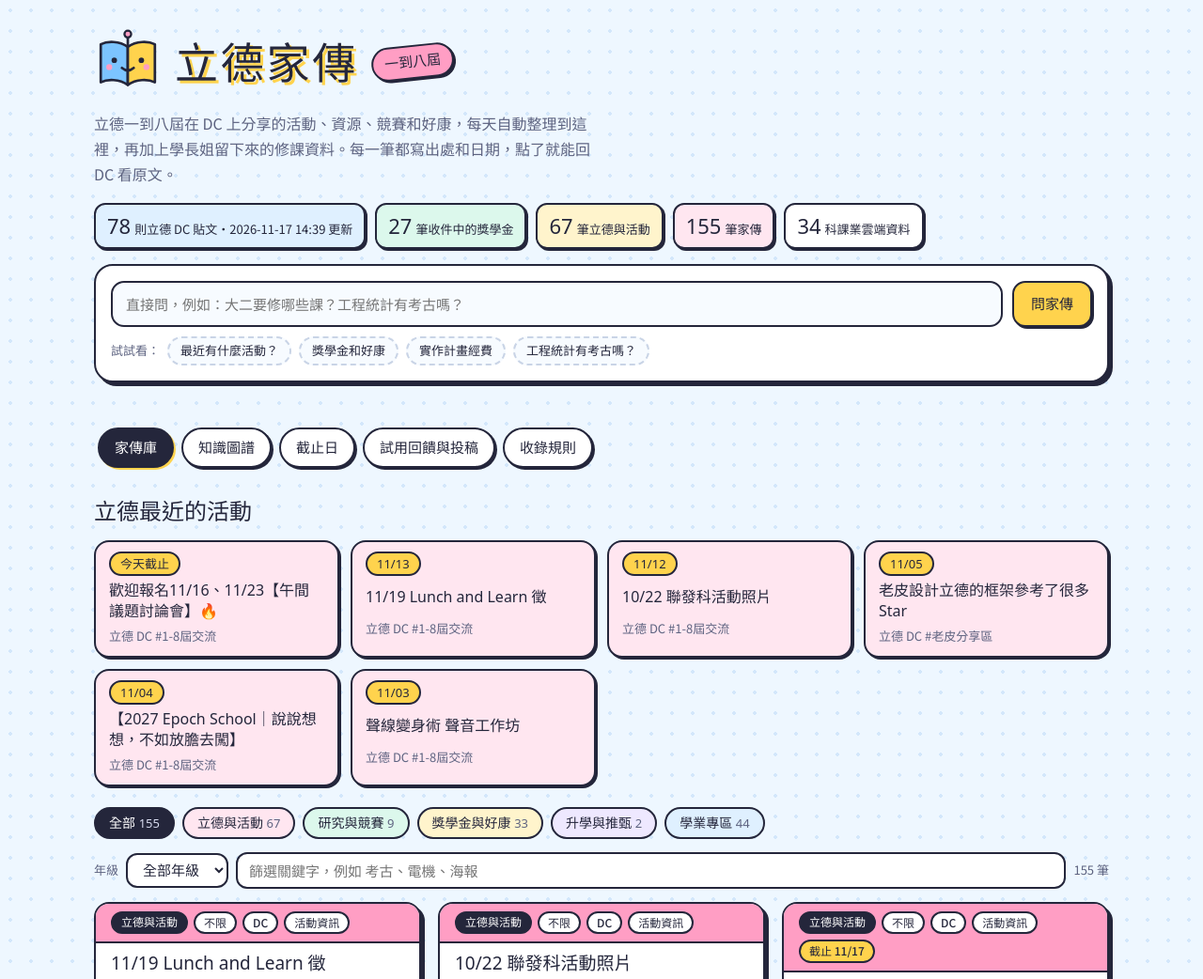
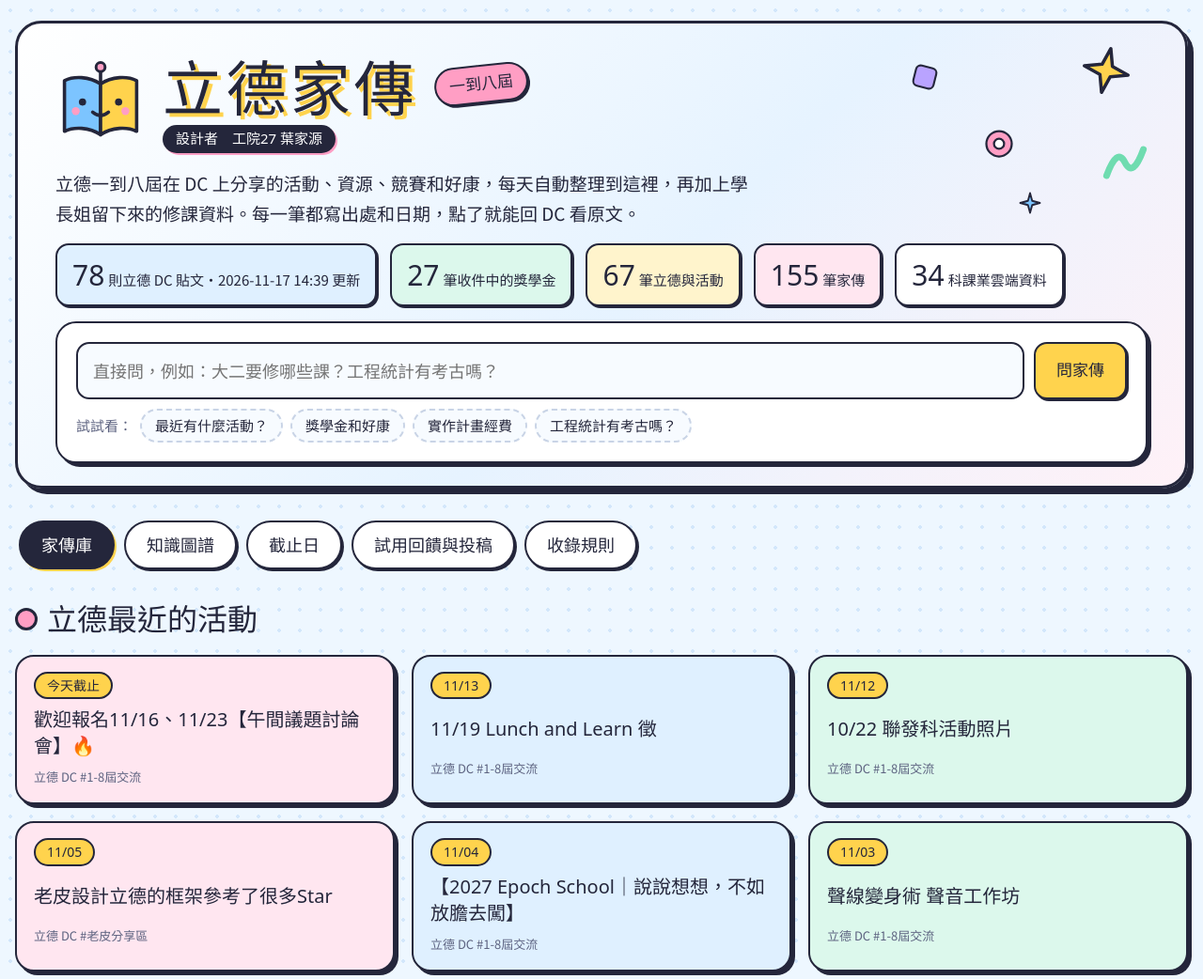
Before and after one commit to billyeh33/lide-heritage, a plain HTML site: page index.html in a window 1280 px wide. Shown: the top 1042 px of the page at 94% size. Drawn offline with Linux system fonts and the light colour scheme; a web font is replaced by a local one.

Commit message:
版面加寬、字與卡片放大、加上設計者署名

```diff
--- a/index.html
+++ b/index.html
@@ -140,11 +140,70 @@ section.view{padding-top:14px}
 .soon-card:hover{background:var(--sun-soft);transform:translate(-1px,-1px)}
 .soon-card b{font-family:var(--f-display);font-weight:400;font-size:16px;line-height:1.4}
 .soon-d{justify-self:start;font-family:var(--f-display);font-size:13px;background:var(--sun);border:2px solid var(--line);border-radius:999px;padding:0 10px}
+
+/* ---- 放大版面與美編 ---- */
+.wrap{max-width:1440px}
+body{font-size:17px}
+header.top{padding-block:34px 24px}
+.hero{position:relative;margin-top:22px;background:linear-gradient(135deg,#ffffff 0%,#e6f3ff 55%,#fff1f7 100%);border:3px solid var(--line);border-radius:28px;padding:34px 40px 30px;box-shadow:6px 6px 0 var(--ink);overflow:hidden}
+.deco{position:absolute;width:44px;height:44px;pointer-events:none}
+.d1{top:22px;right:56px;width:56px;height:56px;transform:rotate(12deg)}
+.d2{top:110px;right:180px;width:36px;height:36px}
+.d3{top:120px;right:36px;width:56px;height:56px}
+.d4{top:40px;right:260px;width:34px;height:34px}
+.d5{top:176px;right:150px;width:30px;height:30px}
+.brand{gap:18px}
+.brand-txt{display:grid;gap:4px}
+.mascot{width:96px;height:96px}
+.brand h1{font-size:64px;text-shadow:4px 4px 0 var(--sun)}
+.credit{justify-self:start;font-family:var(--f-display);font-size:15px;background:var(--ink);color:#fff;border-radius:999px;padding:2px 14px;box-shadow:2px 2px 0 var(--pink)}
+.seal{font-size:17px;padding:4px 14px;align-self:flex-start;margin-top:10px}
+.lede{font-size:19px;max-width:70ch;color:var(--ink)}
+.stats{gap:14px;font-size:15px}
+.stats span{padding:6px 16px;border-radius:14px}
+.stats b{font-size:30px}
+.ask{padding:20px;border-radius:22px;background:#fff}
+.ask input{font-size:18px;padding:13px 16px}
+.btn{font-size:17px;padding:10px 22px}
+.hint{font-size:15px}.hint button{font-size:15px;padding:3px 14px}
+nav.tabs{margin-top:30px;gap:10px}
+nav.tabs a{font-size:18px;padding:9px 22px}
+.soon-h{font-size:32px;display:flex;align-items:center;gap:10px}
+.soon-h::before{content:"";width:18px;height:18px;border-radius:50%;background:var(--pink);border:3px solid var(--line)}
+.soon{grid-template-columns:repeat(auto-fill,minmax(300px,1fr));gap:18px;margin-bottom:30px}
+.soon-card{padding:16px 18px;border-radius:20px;box-shadow:4px 4px 0 var(--ink);gap:8px}
+.soon-card:nth-child(3n+2){background:var(--sky-soft)}.soon-card:nth-child(3n){background:var(--mint-soft)}
+.soon-card b{font-size:20px}
+.soon-d{font-size:14px;padding:1px 12px}
+.chip{font-size:16px;padding:5px 16px}
+.filters select,.filters input{font-size:16px;padding:8px 14px}
+.grid{grid-template-columns:repeat(auto-fill,minmax(360px,1fr));gap:24px}
+.card{border-width:3px;border-radius:22px;box-shadow:5px 5px 0 var(--ink)}
+.card .meta{padding:10px 18px;border-bottom-width:3px}
+.card>*{margin-inline:20px}
+.card h3{font-size:22px}
+.card p{font-size:16.5px}
+.card ul{font-size:15.5px}
+.card footer{font-size:13px}
+.tag{font-size:13px;padding:1px 10px}
+.panel,.dl-row,.graphbox{border-width:3px}
+.dl-row .d{font-size:22px}
+.site-foot{margin-top:48px;background:var(--ink);color:#fff;border-radius:28px;padding:28px 34px;display:grid;gap:6px;box-shadow:6px 6px 0 var(--sun)}
+.site-foot p{margin:0;color:#d8dcf0}
+.foot-brand{font-family:var(--f-display);font-size:30px;color:var(--sun)}
+.foot-credit{font-size:16px}.foot-credit b{color:#fff;font-weight:700}
+@media (max-width:720px){
+  .hero{padding:24px 20px;border-radius:22px}
+  .deco{display:none}.d1{display:block;top:14px;right:14px;width:36px;height:36px}
+  .brand h1{font-size:42px}.mascot{width:64px;height:64px}
+  .grid,.soon{grid-template-columns:1fr}
+  .lede{font-size:17px}
+}
 </style>
 
 <div class="wrap">
-<header class="top">
-  <div class="brand"><svg class="mascot" viewBox="0 0 80 80" aria-hidden="true"><path d="M40 22 C30 15 16 15 8 19 V64 C16 60 30 60 40 67 Z" fill="#7cc4ff" stroke="#24263b" stroke-width="3" stroke-linejoin="round"/><path d="M40 22 C50 15 64 15 72 19 V64 C64 60 50 60 40 67 Z" fill="#ffd34d" stroke="#24263b" stroke-width="3" stroke-linejoin="round"/><circle cx="24" cy="38" r="3.2" fill="#24263b"/><circle cx="56" cy="38" r="3.2" fill="#24263b"/><path d="M33 47 Q40 53 47 47" fill="none" stroke="#24263b" stroke-width="3" stroke-linecap="round"/><circle cx="18" cy="46" r="3.5" fill="#ff9ec4"/><circle cx="62" cy="46" r="3.5" fill="#ff9ec4"/><path d="M40 8 L40 22" stroke="#24263b" stroke-width="3" stroke-linecap="round"/><circle cx="40" cy="7" r="4" fill="#ff9ec4" stroke="#24263b" stroke-width="2.5"/></svg><h1>立德家傳</h1><span class="seal">一到八屆</span></div>
+<header class="top hero"><svg class="deco d1" viewBox="0 0 40 40" aria-hidden="true"><path d="M20 3 L24 16 L37 20 L24 24 L20 37 L16 24 L3 20 L16 16 Z" fill="#ffd34d" stroke="#24263b" stroke-width="2.5" stroke-linejoin="round"/></svg><svg class="deco d2" viewBox="0 0 40 40" aria-hidden="true"><circle cx="20" cy="20" r="15" fill="#ff9ec4" stroke="#24263b" stroke-width="2.5"/><circle cx="20" cy="20" r="6" fill="#fff" stroke="#24263b" stroke-width="2.5"/></svg><svg class="deco d3" viewBox="0 0 40 40" aria-hidden="true"><path d="M6 30 Q14 8 20 20 T34 10" fill="none" stroke="#6fdcb0" stroke-width="5" stroke-linecap="round"/></svg><svg class="deco d4" viewBox="0 0 40 40" aria-hidden="true"><rect x="7" y="7" width="26" height="26" rx="6" fill="#b9a3ff" stroke="#24263b" stroke-width="2.5" transform="rotate(14 20 20)"/></svg><svg class="deco d5" viewBox="0 0 40 40" aria-hidden="true"><path d="M20 6 L23 17 L34 20 L23 23 L20 34 L17 23 L6 20 L17 17 Z" fill="#7cc4ff" stroke="#24263b" stroke-width="2.5" stroke-linejoin="round"/></svg>
+  <div class="brand"><svg class="mascot" viewBox="0 0 80 80" aria-hidden="true"><path d="M40 22 C30 15 16 15 8 19 V64 C16 60 30 60 40 67 Z" fill="#7cc4ff" stroke="#24263b" stroke-width="3" stroke-linejoin="round"/><path d="M40 22 C50 15 64 15 72 19 V64 C64 60 50 60 40 67 Z" fill="#ffd34d" stroke="#24263b" stroke-width="3" stroke-linejoin="round"/><circle cx="24" cy="38" r="3.2" fill="#24263b"/><circle cx="56" cy="38" r="3.2" fill="#24263b"/><path d="M33 47 Q40 53 47 47" fill="none" stroke="#24263b" stroke-width="3" stroke-linecap="round"/><circle cx="18" cy="46" r="3.5" fill="#ff9ec4"/><circle cx="62" cy="46" r="3.5" fill="#ff9ec4"/><path d="M40 8 L40 22" stroke="#24263b" stroke-width="3" stroke-linecap="round"/><circle cx="40" cy="7" r="4" fill="#ff9ec4" stroke="#24263b" stroke-width="2.5"/></svg><div class="brand-txt"><h1>立德家傳</h1><span class="credit">設計者　工院27 葉家源</span></div><span class="seal">一到八屆</span></div>
   <p class="lede">立德一到八屆在 DC 上分享的活動、資源、競賽和好康，每天自動整理到這裡，再加上學長姐留下來的修課資料。每一筆都寫出處和日期，點了就能回 DC 看原文。</p>
   <div class="stats" id="stats"></div>
   <div class="ask">
@@ -236,6 +295,11 @@ section.view{padding-top:14px}
     <p class="note">創新領導專題六 Foxtrot 葉家源 專案。業師：洪振翔老師。</p>
   </div>
 </section>
+<footer class="site-foot">
+  <div class="foot-brand">立德家傳</div>
+  <p>每天早上 6 點自動同步立德 Discord 與清華助學系統的獎學金。資料有疑慮請在 DC 私訊管理員。</p>
+  <p class="foot-credit">設計者　<b>工院27 葉家源</b>・創新領導專題六 Foxtrot</p>
+</footer>
 </div>
 
 <script>
@@ -326,7 +390,7 @@ $("#gDetail").addEventListener("click",ev=>{const j=ev.target.closest("[data-jum
 new ResizeObserver(drawEdges).observe(gEl);
 
 /* deadlines */
-function renderDeadlines(){const up=DATA.entries.filter(e=>e.id.startsWith("dc")&&e.deadline&&daysLeft(e.deadline)>=0).sort((a,b)=>a.deadline.localeCompare(b.deadline)).slice(0,3);const recent=DATA.entries.filter(e=>e.id.startsWith("dc")&&!up.includes(e)).sort((a,b)=>b.date.localeCompare(a.date)).slice(0,6-up.length);const soon=[...up,...recent];$("#soonBox").hidden=!soon.length;$("#soon").innerHTML=soon.map(e=>`<button class="soon-card" data-entry="${e.id}"><span class="soon-d">${e.deadline&&daysLeft(e.deadline)>=0?(daysLeft(e.deadline)===0?"今天截止":`還有 ${daysLeft(e.deadline)} 天`):esc(e.date.slice(5).replace("-","/"))}</span><b>${esc(e.title)}</b><span class="note">${esc(e.source)}</span></button>`).join("");const dls=DATA.entries.filter(e=>e.deadline&&daysLeft(e.deadline)>-30).sort((a,b)=>daysLeft(a.deadline)<0===daysLeft(b.deadline)<0?(daysLeft(a.deadline)<0?b.deadline.localeCompare(a.deadline):a.deadline.localeCompare(b.deadline)):(daysLeft(a.deadline)<0?1:-1));
+function renderDeadlines(){const up=DATA.entries.filter(e=>e.id.startsWith("dc")&&e.deadline&&daysLeft(e.deadline)>=0).sort((a,b)=>a.deadline.localeCompare(b.deadline)).slice(0,3);const recent=DATA.entries.filter(e=>e.id.startsWith("dc")&&!up.includes(e)).sort((a,b)=>b.date.localeCompare(a.date)).slice(0,8-up.length);const soon=[...up,...recent];$("#soonBox").hidden=!soon.length;$("#soon").innerHTML=soon.map(e=>`<button class="soon-card" data-entry="${e.id}"><span class="soon-d">${e.deadline&&daysLeft(e.deadline)>=0?(daysLeft(e.deadline)===0?"今天截止":`還有 ${daysLeft(e.deadline)} 天`):esc(e.date.slice(5).replace("-","/"))}</span><b>${esc(e.title)}</b><span class="note">${esc(e.source)}</span></button>`).join("");const dls=DATA.entries.filter(e=>e.deadline&&daysLeft(e.deadline)>-30).sort((a,b)=>daysLeft(a.deadline)<0===daysLeft(b.deadline)<0?(daysLeft(a.deadline)<0?b.deadline.localeCompare(a.deadline):a.deadline.localeCompare(b.deadline)):(daysLeft(a.deadline)<0?1:-1));
 $("#dlList").innerHTML=dls.length?"":`<p class="note">目前沒有即將截止的活動。DC 上的活動、競賽和獎學金同步進來後會出現在這裡。</p>`;if(dls.length)$("#dlList").innerHTML=dls.map(e=>{const d=daysLeft(e.deadline);return `<div class="dl-row"><span class="d">${e.deadline.replace(/-/g,"/")}</span><div><b>${esc(e.title)}</b><div class="note">${esc(e.summary)}</div></div><span class="left${d<0?" past":""}">${d<0?(e.id.startsWith("dc")?"已截止":"已截止，明年留意"):d===0?"今天截止":`還有 ${d} 天`}</span></div>`}).join("");}
 renderDeadlines();
 
```
